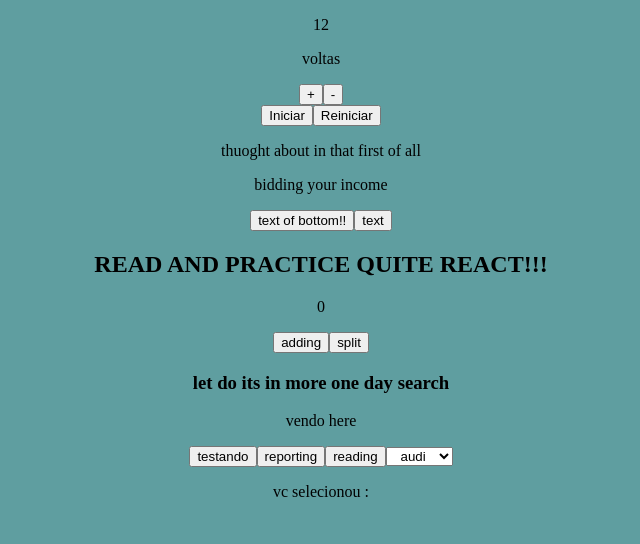
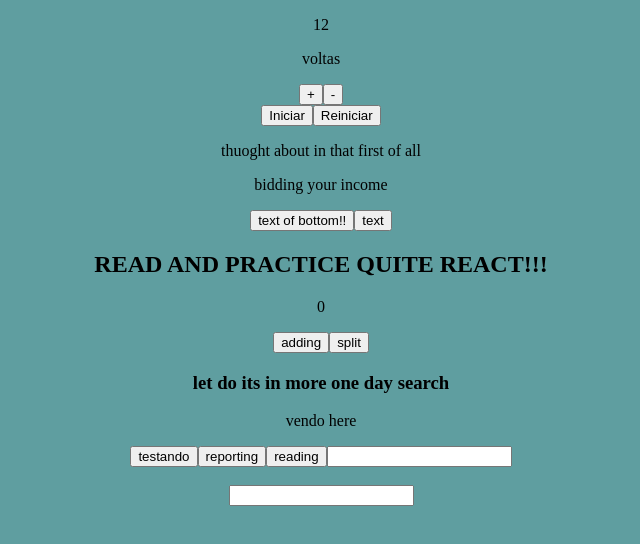
Before and after one commit to felipe-programador-18/traning-react, a React (Create React App) app in the folder myapp/: page / in a window 1280 px wide. Shown: the top 544 px of the page, without its empty margins (319-959 px from the left). Built offline with nearby package versions, Linux system fonts and the light colour scheme.

Commit message:
c10-adding more traning about event

```diff
--- a/myapp/src/App.js
+++ b/myapp/src/App.js
@@ -60,18 +60,18 @@ const ChangeTest = (props) =>{
   )
 }
 
-const Wants = (props) =>{
-  return(
-    <p>{props.seeen}</p>
-  )
-}
+
 
 
 
 
 function App() {
 
-  const [pegar , setpegar] = useState('')
+  // caught values of input with onchange!!
+  const [value, setvalue] = useState('')
+
+  const [name, setname] = useState('')
+
   const [Change, setchange] = useState('text here')
 
   const [Numvolta, setvolta] = useState(12)
@@ -100,9 +100,7 @@ function App() {
      setchange(Change +1)
    }
 
-   const PegarChange = () =>{
-    setpegar(pegar+ {Section})
- }
+
 
 
   return (
@@ -142,14 +140,14 @@ function App() {
     <Button onClick={diminue} text ='reading' />
 
 
-    <select>
-    <Section core='audi'   />
-    <Section core='ferrari' />
-    <Section core='camaro' />
-    <Section core='renault' />
-   </select>
 
-    <Wants seeen ='vc selecionou :' onChange={e => setpegar(e.target.value)} />
+    <input type='text' value={value} onChange={e => setvalue(e.target.value)} />
+    <br></br>
+    {value}
+
+    <br></br>
+    <input type='password' name={name} onChange = { e => setname(e.target.value)} />
+    {name}
 
     </div>
 
```
